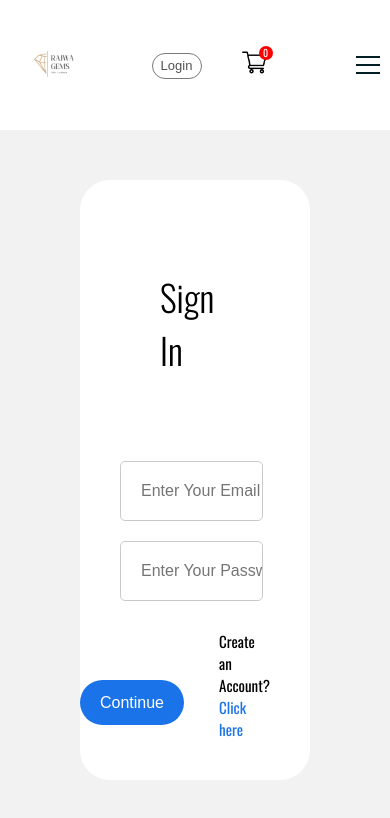
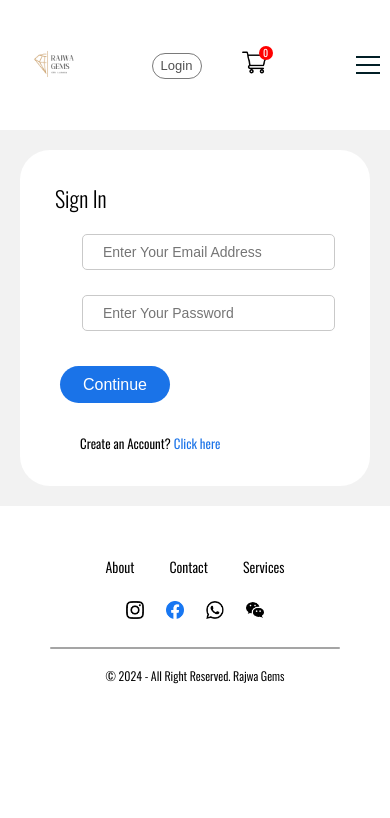
Before and after one commit to Samhan-6/gemsite, a React (Vite) app in the folder gemsite/: page /login in a window 390 px wide. Shown: the top 818 px of the page. Built offline with nearby package versions, Linux system fonts and the light colour scheme; no server answers.

Commit message:
responsive layout for login and signup page

```diff
--- a/gemsite/src/components/loginsignup/LoginSignup.css
+++ b/gemsite/src/components/loginsignup/LoginSignup.css
@@ -38,25 +38,8 @@
   border: 1px solid #c9c9c9;
   outline: none;
   color: #5c5c5c;
-  font-size: 16px;
+  font-size: 14px;
   border-radius: 5px;
-}
-
-.loginsignup-container button {
-  display: flex;
-  flex-direction: column;
-  justify-content: center;
-  margin-left: auto;
-  width: 110px;
-  height: 45px;
-  color: white;
-  background: #f02e2e;
-  margin-top: 35px;
-  border: none;
-  font-size: 17px;
-  font-weight: 300;
-  border-radius: 80px;
-  cursor: pointer;
 }
 
 .login-signup-btn-link {
@@ -69,6 +52,8 @@
 
 .login-signup-btn-link button {
   background-color: #1a73e8;
+  width: 120px;
+  height: 45px;
   color: white;
   border: none;
   border-radius: 80px;
@@ -97,45 +82,84 @@
   text-decoration: underline;
 }
 
-@media (max-width: 1280px) {
+@media (max-width: 768px) {
   .loginsignup {
-    padding-top: 50px;
+    height: auto;
+    padding: 25px;
   }
 
   .loginsignup-container {
-    width: auto;
-    max-width: 650px;
-    max-height: 600px;
+    width: 100%;
+    height: auto;
+    padding: 25px 35px;
   }
 
-  .loginsignup-container h1 {
-    margin: 10px 0px;
+  .loginsignup-heading h1 {
+    font-size: 26px;
+    padding: 20px 12px 30px 8px;
   }
 
-  .loginsignup-fields {
-    gap: 20px;
+  .loginsignup-fields input {
+    width: 300px;
+    height: 38px;
+    margin-right: 50px;
+  }
+
+  .login-signup-btn-link {
+    flex-direction: column;
+    align-items: flex-start;
     margin-top: 20px;
   }
 
-  .loginsignup-fields input {
-    height: 60px;
-    width: 95%;
+  .login-signup-btn-link button {
+    width: 120px;
+    height: 42px;
+    margin: 15px 15px;
   }
 
-  .loginsignup-container button {
-    width: 100%;
+  .login-signup-btn-link p {
+    font-size: 14px;
+    font-weight: 375;
+    padding: 5px 15px;
+  }
+}
+
+@media (max-width: 480px) {
+  .loginsignup {
+    height: auto;
+    padding: 20px;
   }
 
-  .loginsignup-login {
-    font-size: 16px;
+  .loginsignup-container {
+    width: 100%;
+    height: auto;
+    padding: 20px 35px;
   }
 
-  .loginsignup-login span {
-    cursor: pointer;
+  .loginsignup-heading h1 {
+    font-size: 22px;
+    padding: 12px 0 20px 0;
   }
 
-  .loginsignup-agree {
-    font-size: 14px;
-    gap: 10px;
+  .loginsignup-fields input {
+    width: 100%;
+    height: 36px;
+  }
+
+  .login-signup-btn-link {
+    flex-direction: column;
+    align-items: flex-start;
+  }
+
+  .login-signup-btn-link button {
+    width: 110px;
+    height: 37px;
+    margin: 15px 5px;
+  }
+
+  .login-signup-btn-link p {
+    font-size: 13px;
+    font-weight: 375;
+    padding: 5px 0 13px 0;
   }
 }
```
